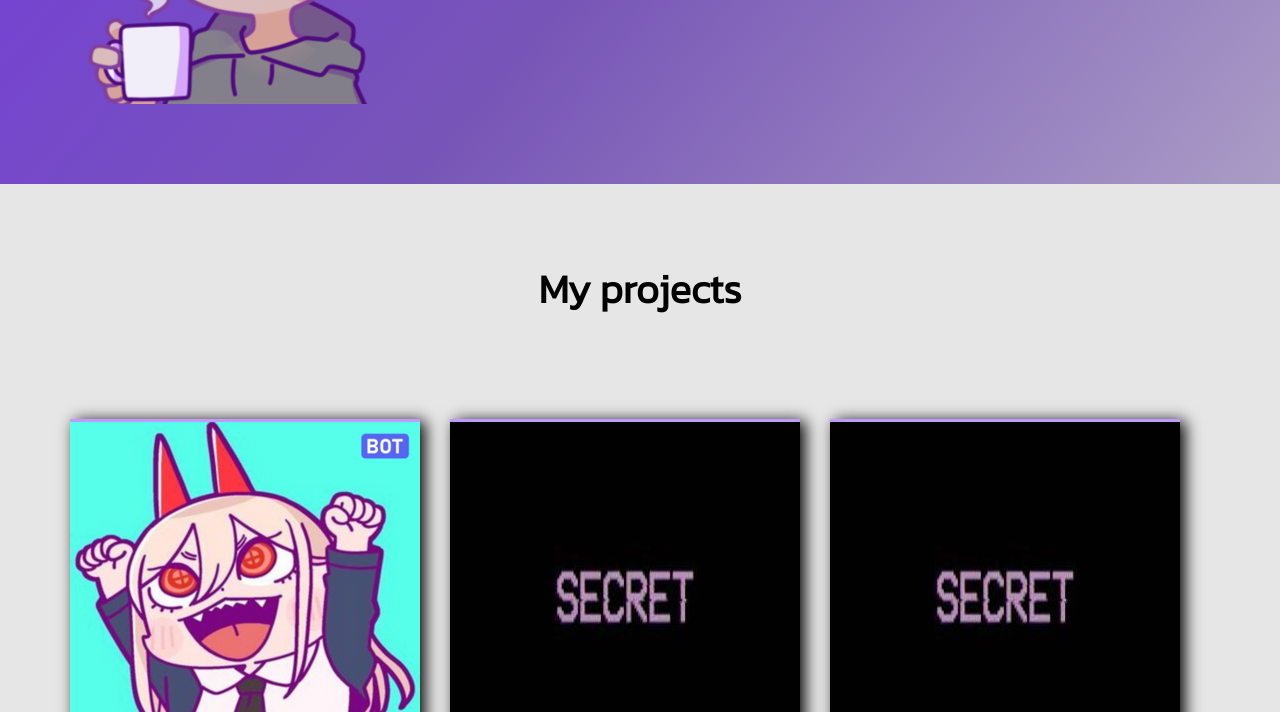
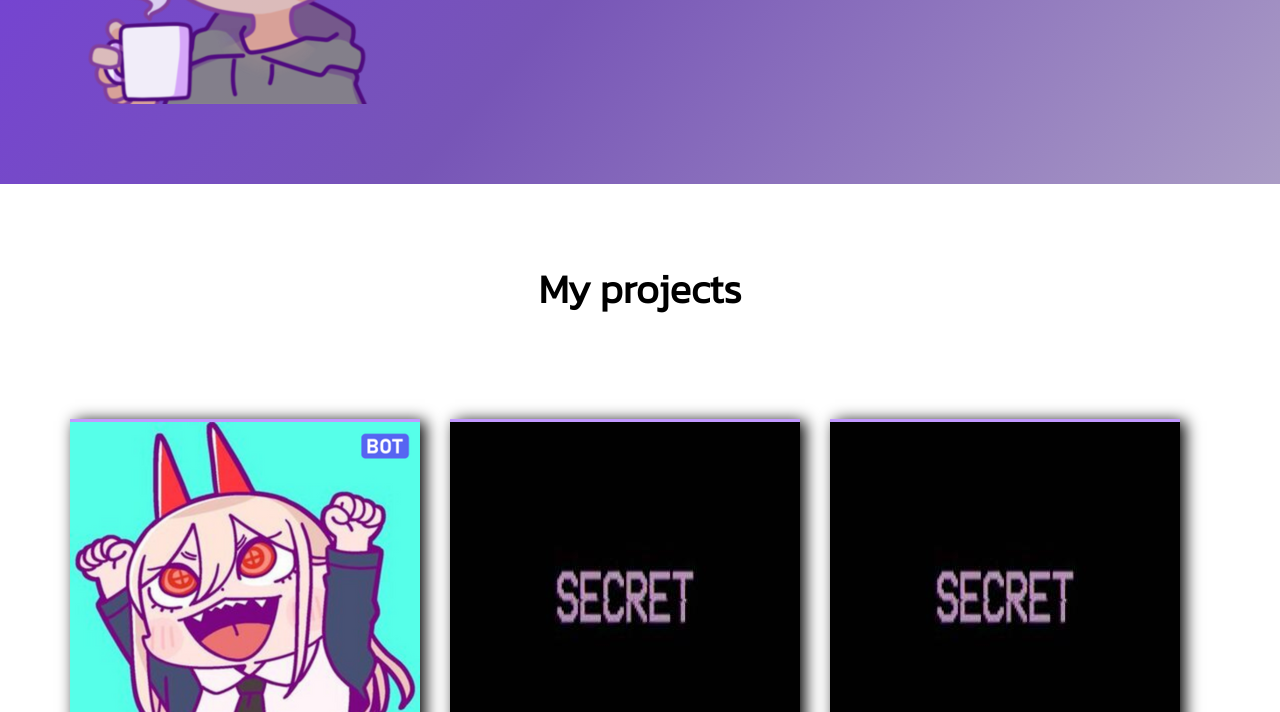
Before and after one commit to SebastienXia/portfolio, a plain HTML site: page index.html in a window 1280 px wide. Shown: the part 469-1181 px from the top of the page. Drawn offline with nearby package versions, Linux system fonts and the light colour scheme.

Commit message:
change color background

```diff
--- a/style.css
+++ b/style.css
@@ -1,8 +1,5 @@
 * {
     margin: 0;
-}
-body{
-    background-color: #e6e6e6;
 }
 #info{
     text-align: center;
```
